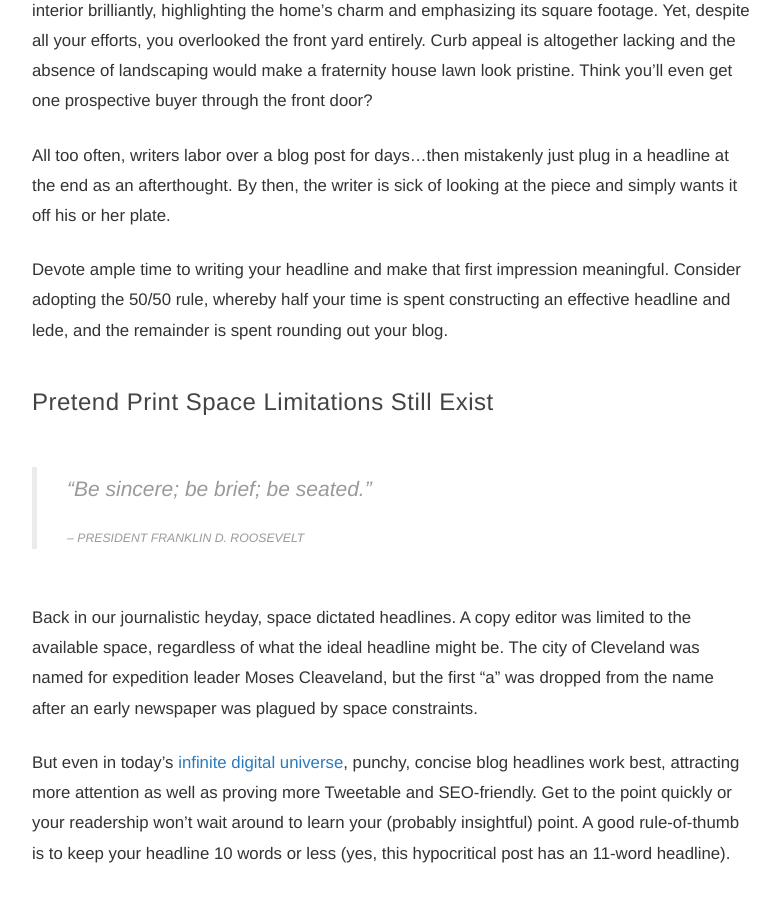
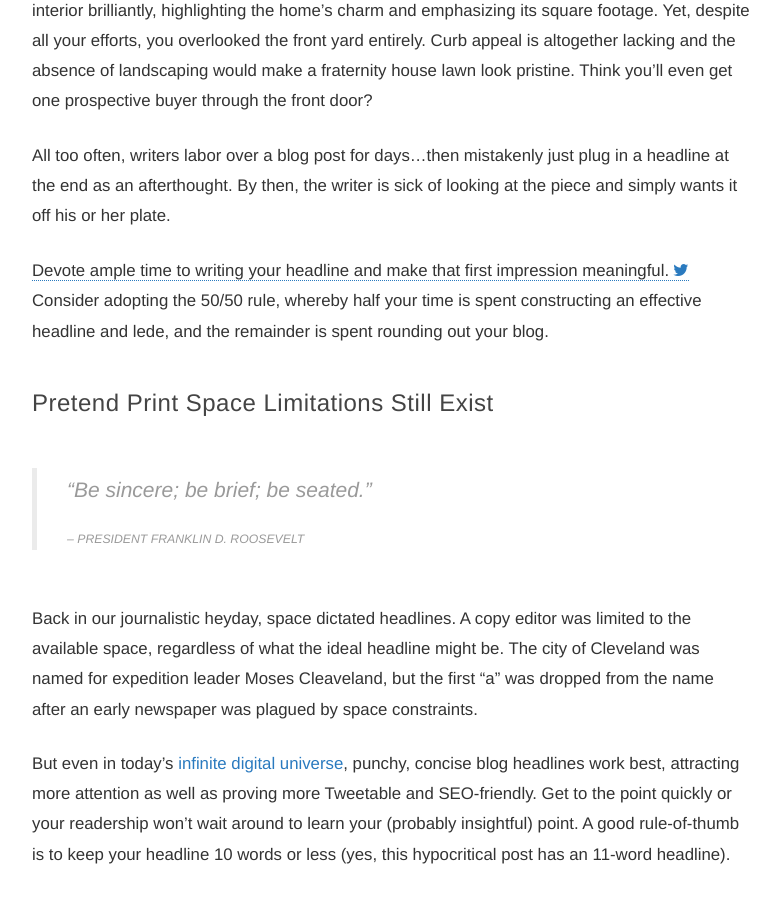
Before and after one commit to sancsoft/beegit.github.io, a Jekyll site: the page built from content_strategy/_posts/2015-09-11-writing-headlines-blog.md, in a window 1280 px wide and 900 px high, scrolled down 1472 px. Shown: the whole window, without its empty margins (248-1028 px from the left). Built offline with Jekyll 4.4.1, drawn with Linux system fonts in a browser that asks for light colours; nearby versions of some CDN libraries; comment, search, counter and statistics services are not loaded.

Commit message:
Click-worthy headlines post tweet quote

```diff
--- a/content_strategy/_posts/2015-09-11-writing-headlines-blog.md
+++ b/content_strategy/_posts/2015-09-11-writing-headlines-blog.md
@@ -31,7 +31,7 @@ Imagine you're a realtor trying to sell a house. The foundation is solid and you
 
 All too often, writers labor over a blog post for days...then mistakenly just plug in a headline at the end as an afterthought. By then, the writer is sick of looking at the piece and simply wants it off his or her plate.
 
-Devote ample time to writing your headline and make that first impression meaningful. Consider adopting the 50/50 rule, whereby half your time is spent constructing an effective headline and lede, and the remainder is spent rounding out your blog.
+<a class="tweet-quote">Devote ample time to writing your headline and make that first impression meaningful.</a> Consider adopting the 50/50 rule, whereby half your time is spent constructing an effective headline and lede, and the remainder is spent rounding out your blog.
 
 ### Pretend Print Space Limitations Still Exist
 
@@ -80,4 +80,4 @@ Go back and read the last headline contained within the first paragraph: *Dewey
 
 [A misleading or inaccurate headline equals the demise of your readership](http://blog.beegit.com/content_strategy/2015/09/04/why-proofreading-is-important-for-blog-posts/), as ever-finicky blog readers disappointed in what they clicked on are unlikely to return. However powerful or effective, your headline need to reflect the body of your work appropriately. Otherwise, it's the equivalent of spam.
 
-The next time you embark on a blog-inspired content mission, start from the beginning and craft a powerful headline. You just might be pleasantly surprised with the results. One small step for your blog, one giant leap in click-worthy content.
+The next time you embark on a blog-inspired content mission, start from the beginning and craft a powerful headline.  You just might be pleasantly surprised with the results. One small step for your blog, one giant leap in click-worthy content.
```
